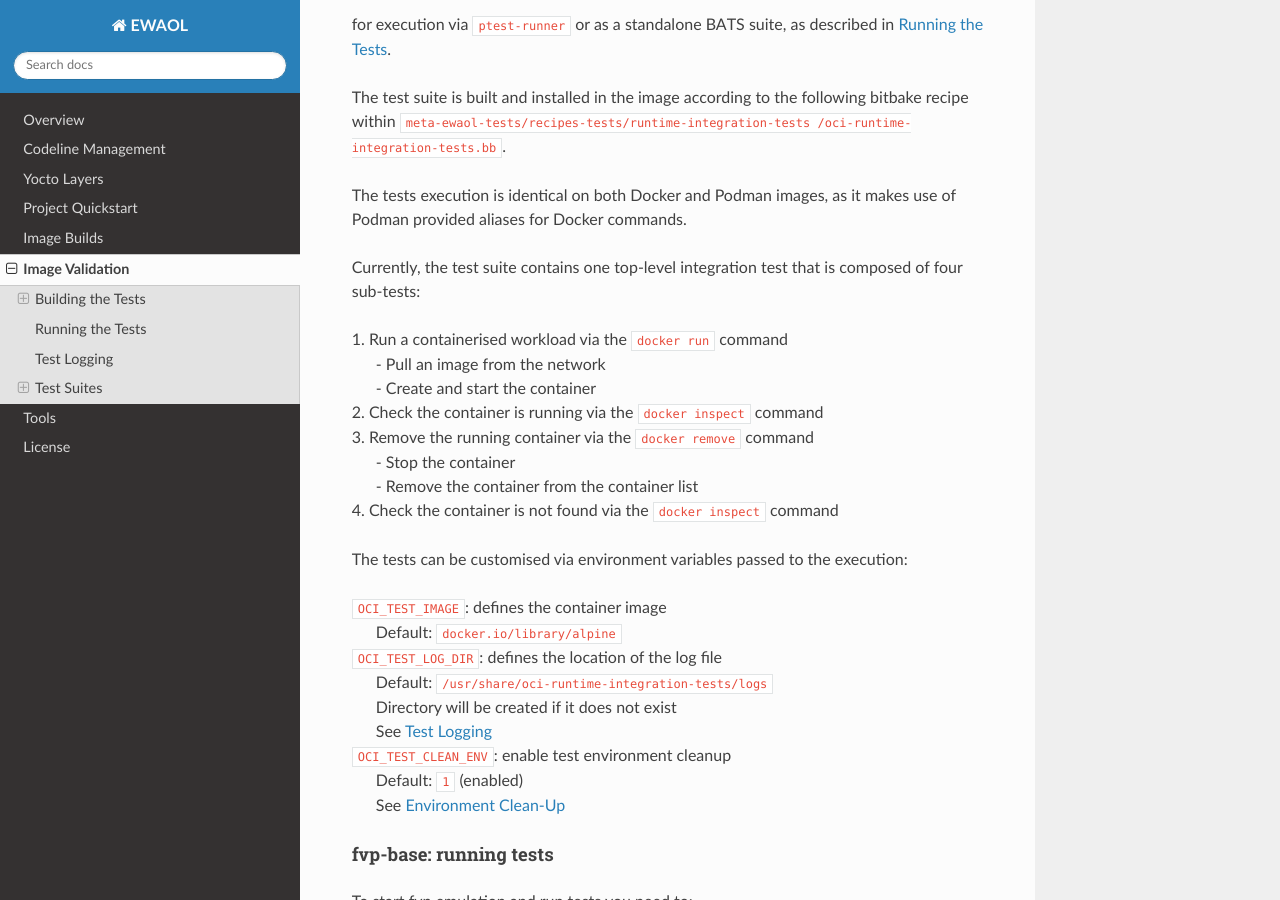
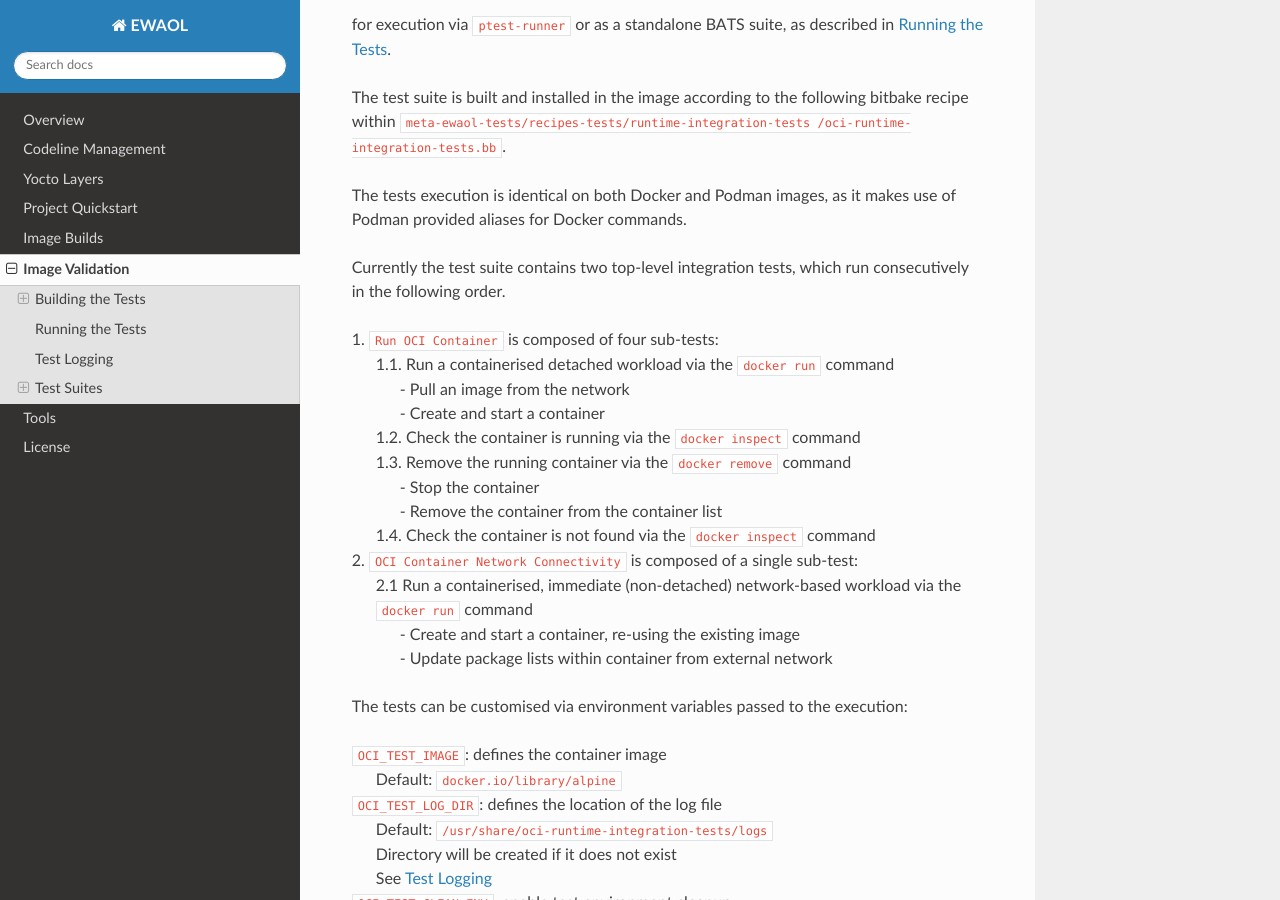
Before and after one commit to chaoge525/soafee_demo, a Sphinx documentation site: the page built from documentation/validations.rst, in a window 1280 px wide and 900 px high, scrolled down 2838 px. Built offline with Sphinx 7.4.7 and the Read the Docs theme 2.0.0, drawn with Linux system fonts in a browser that asks for light colours; some of the changed text lies outside the part shown.

Commit message:
ewaol-tests: Add integration test for running container with network access
Also update the documentation to detail the new integration test.

Issue-ID: SCM-2866
Signed-off-by: Richard Neill <richard.neill@arm.com>
Change-Id: Ic2f6350fe1c189f08aa2e5f597c64a173e2f0ea0

```diff
--- a/documentation/validations.rst
+++ b/documentation/validations.rst
@@ -144,17 +144,23 @@ bitbake recipe within ``meta-ewaol-tests/recipes-tests/runtime-integration-tests
 The tests execution is identical on both Docker and Podman images, as it makes
 use of Podman provided aliases for Docker commands.
 
-Currently, the test suite contains one top-level integration test that is
-composed of four sub-tests:
+Currently the test suite contains two top-level integration tests, which run
+consecutively in the following order.
 
-| 1. Run a containerised workload via the ``docker run`` command
-|  - Pull an image from the network
-|  - Create and start the container
-| 2. Check the container is running via the ``docker inspect`` command
-| 3. Remove the running container via the ``docker remove`` command
-|  - Stop the container
-|  - Remove the container from the container list
-| 4. Check the container is not found via the ``docker inspect`` command
+| 1. ``Run OCI Container`` is composed of four sub-tests:
+|    1.1. Run a containerised detached workload via the ``docker run`` command
+|        - Pull an image from the network
+|        - Create and start a container
+|    1.2. Check the container is running via the ``docker inspect`` command
+|    1.3. Remove the running container via the ``docker remove`` command
+|        - Stop the container
+|        - Remove the container from the container list
+|    1.4. Check the container is not found via the ``docker inspect`` command
+| 2. ``OCI Container Network Connectivity`` is composed of a single sub-test:
+|    2.1 Run a containerised, immediate (non-detached) network-based workload
+         via the ``docker run`` command
+|        - Create and start a container, re-using the existing image
+|        - Update package lists within container from external network
 
 The tests can be customised via environment variables passed to the execution:
 
```
Also changed, not shown: other parts of documentation/validations.rst (+1 -1 lines), 2 other files.
